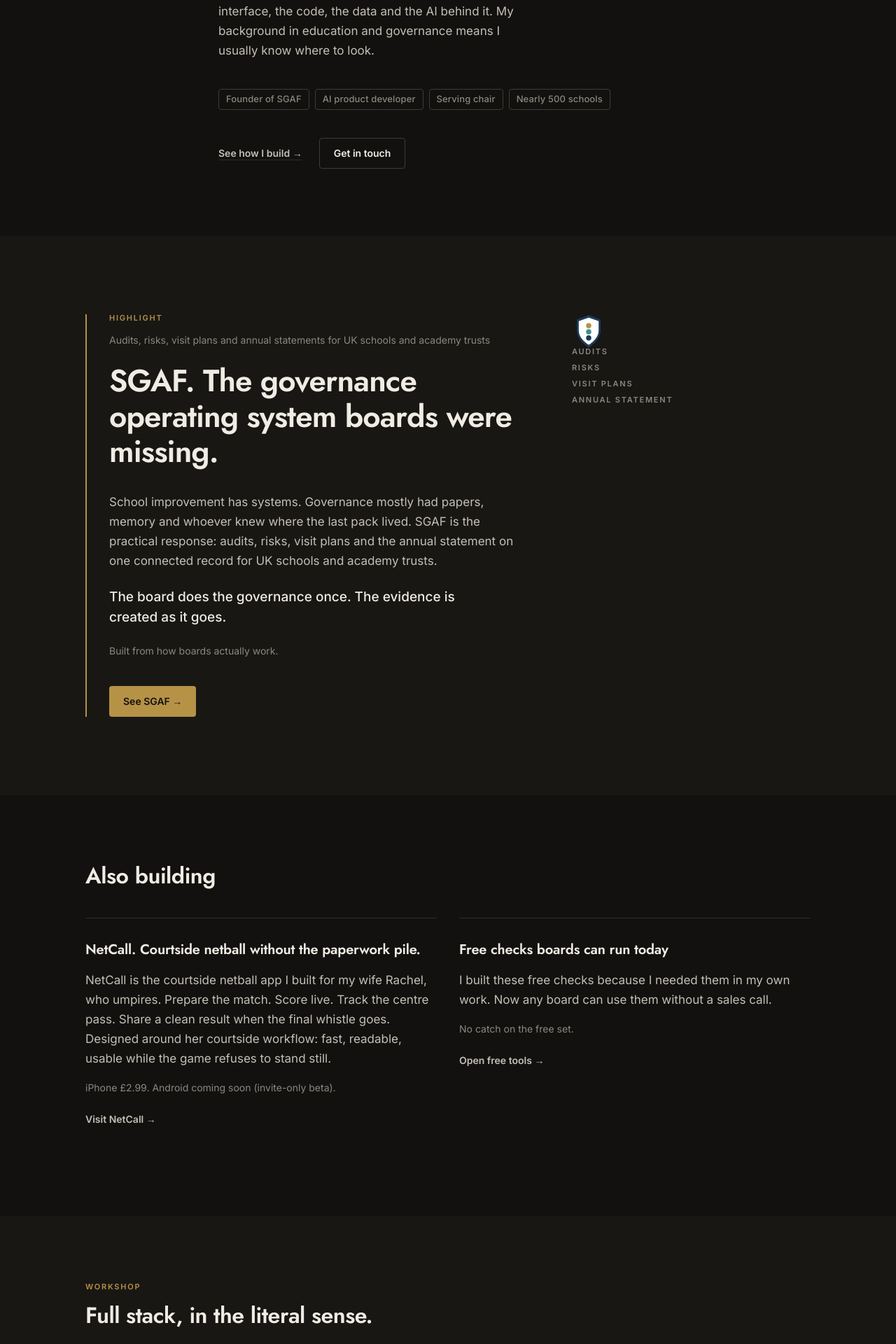
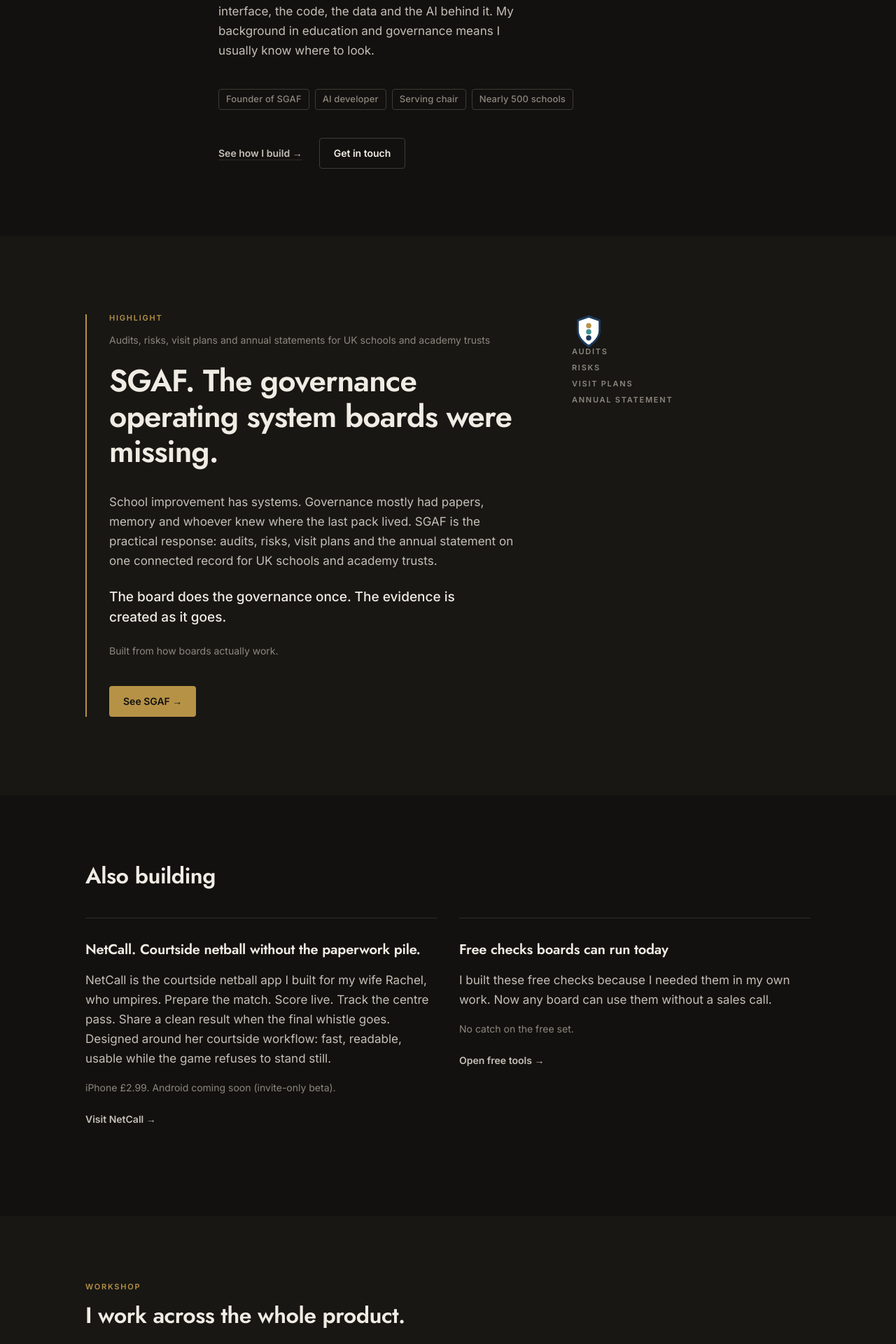
Before and after one commit to Vicariouso/joshuamangas-com, a Next.js app: page / in a window 1280 px wide. Shown: the part 300-2220 px from the top of the page at 70% size. Built offline with nearby package versions, Linux system fonts and the light colour scheme.

Commit message:
Tighten AI positioning and workshop heading

```diff
--- a/app/page.tsx
+++ b/app/page.tsx
@@ -49,7 +49,7 @@
 
 const proofChips = [
   "Founder of SGAF",
-  "AI product developer",
+  "AI developer",
   "Serving chair",
   "Nearly 500 schools",
 ] as const;
@@ -248,7 +248,7 @@
           <div className="shell-experience px-6 py-12 sm:px-8 sm:py-16 lg:py-24">
             <p className="meta text-accent">Workshop</p>
             <h2 id="workshop-heading" className="type-h2 mt-4 text-text">
-              Full stack, in the literal sense.
+              I work across the whole product.
             </h2>
             <div
               className="mt-8 max-w-[42rem] space-y-5 text-text-2"
```
